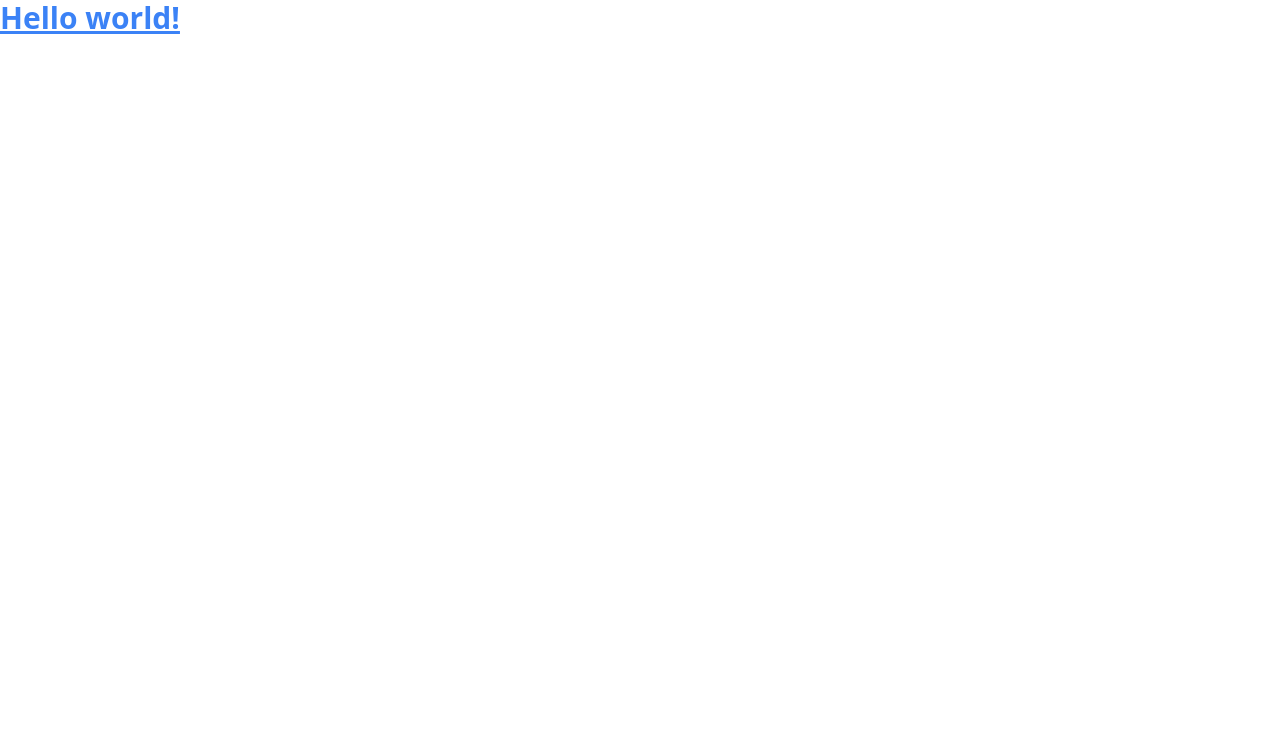
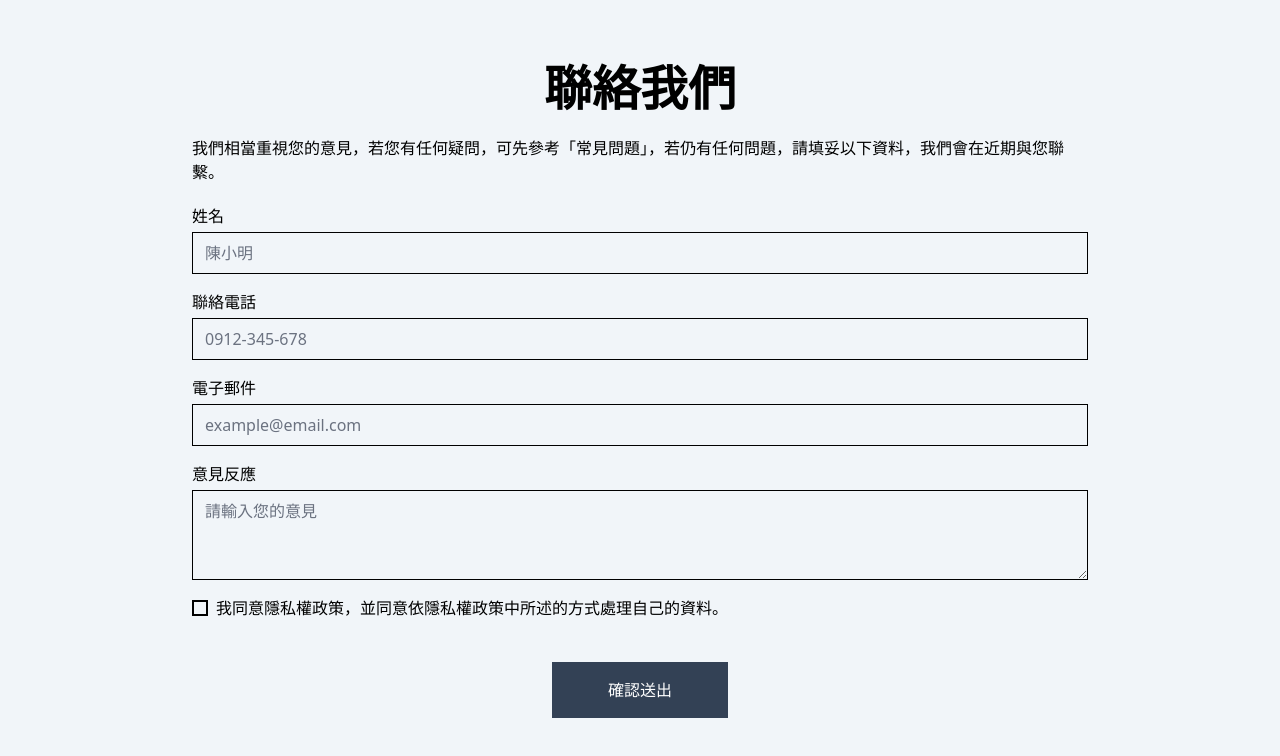
Before and after one commit to gmwu185/tailwind-course, a website: page week-2-Tailwind-plugin-form/src/index.html in a window 1280 px wide. Drawn offline with Linux system fonts and the light colour scheme.

Commit message:
加入表單套件與基本結構與樣式呈現

```diff
--- a/week-2-Tailwind-plugin-form/package.json
+++ b/week-2-Tailwind-plugin-form/package.json
@@ -4,6 +4,7 @@
   "description": "",
   "main": "tailwind.config.js",
   "devDependencies": {
+    "@tailwindcss/forms": "^0.5.3",
     "tailwindcss": "^3.2.4"
   },
   "scripts": {
--- a/week-2-Tailwind-plugin-form/src/index.html
+++ b/week-2-Tailwind-plugin-form/src/index.html
@@ -4,10 +4,70 @@
     <meta charset="UTF-8" />
     <meta http-equiv="X-UA-Compatible" content="IE=edge" />
     <meta name="viewport" content="width=device-width, initial-scale=1.0" />
-    <title>Document</title>
+    <title>Tailwind forms</title>
     <link href=".././dist/output.css" rel="stylesheet" />
   </head>
   <body>
-    <h1 class="text-3xl text-blue-500 font-bold underline">Hello world!</h1>
+    <div class="bg-slate-100">
+      <div class="max-w-xl mx-auto py-16 md:max-w-4xl">
+        <h1 class="text-5xl text-center font-bold mb-6">聯絡我們</h1>
+        <p class="mb-5">
+          我們相當重視您的意見，若您有任何疑問，可先參考「常見問題」，若仍有任何問題，請填妥以下資料，我們會在近期與您聯繫。
+        </p>
+        <div class="grid gap-y-4 gap-x-0">
+          <label class="block">
+            <span class="">姓名</span>
+            <input
+              type="text"
+              class="mt-1 block w-full bg-transparent border-black focus:border-black focus:ring-black"
+              placeholder="陳小明"
+            />
+          </label>
+          <label class="block">
+            <span class="">聯絡電話</span>
+            <input
+              type="text"
+              class="mt-1 block w-full bg-transparent border-black focus:border-black focus:ring-black"
+              placeholder="0912-345-678"
+            />
+          </label>
+          <label class="block">
+            <span class="">電子郵件</span>
+            <input
+              type="email"
+              class="mt-1 block w-full bg-transparent border-black focus:border-black focus:ring-black"
+              placeholder="example@email.com"
+            />
+          </label>
+          <label class="block">
+            <span class="">意見反應</span>
+            <textarea
+              class="mt-1 block w-full bg-transparent border-black focus:border-black focus:ring-black"
+              rows="3"
+              placeholder="請輸入您的意見"
+            ></textarea>
+          </label>
+          <div class="block mb-6">
+            <label class="inline-flex items-center">
+              <input
+                class="border-black border-2 bg-transparent text-black focus:border-black focus:ring-black"
+                type="checkbox"
+              />
+              <span class="ml-2">
+                我同意隱私權政策，並同意依隱私權政策中所述的方式處理自己的資料。
+              </span>
+            </label>
+          </div>
+          <div class="text-center mb-7">
+            <button
+              type="button"
+              class="rounded-none bg-slate-700 text-white px-14 py-4"
+            >
+              確認送出
+            </button>
+          </div>
+        </div>
+      </div>
+    </div>
   </body>
 </html>
--- a/week-2-Tailwind-plugin-form/tailwind.config.js
+++ b/week-2-Tailwind-plugin-form/tailwind.config.js
@@ -4,5 +4,7 @@ module.exports = {
   theme: {
     extend: {},
   },
-  plugins: [],
+  plugins: [
+    require('@tailwindcss/forms'),
+  ],
 }
```
Also changed, not shown: week-2-Tailwind-plugin-form/dist/output.css, 1 other file.
